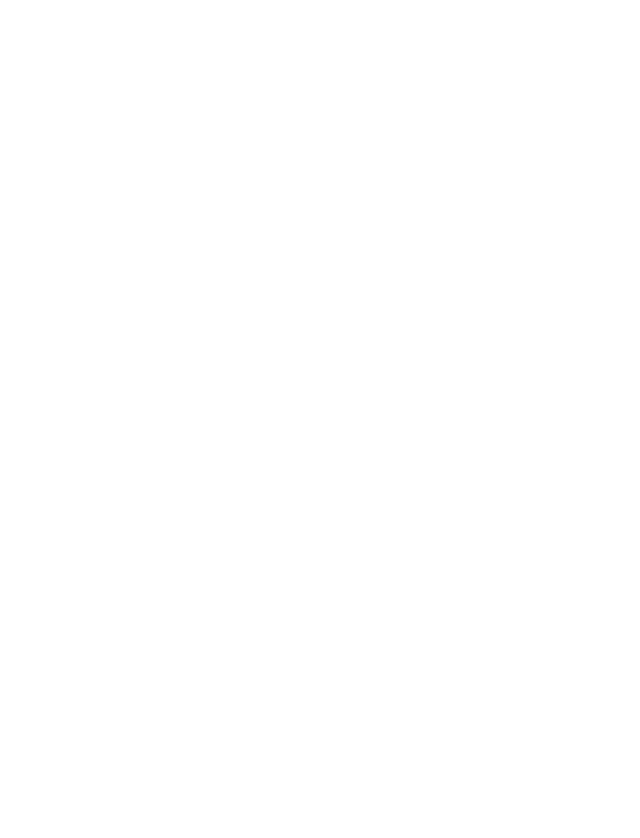
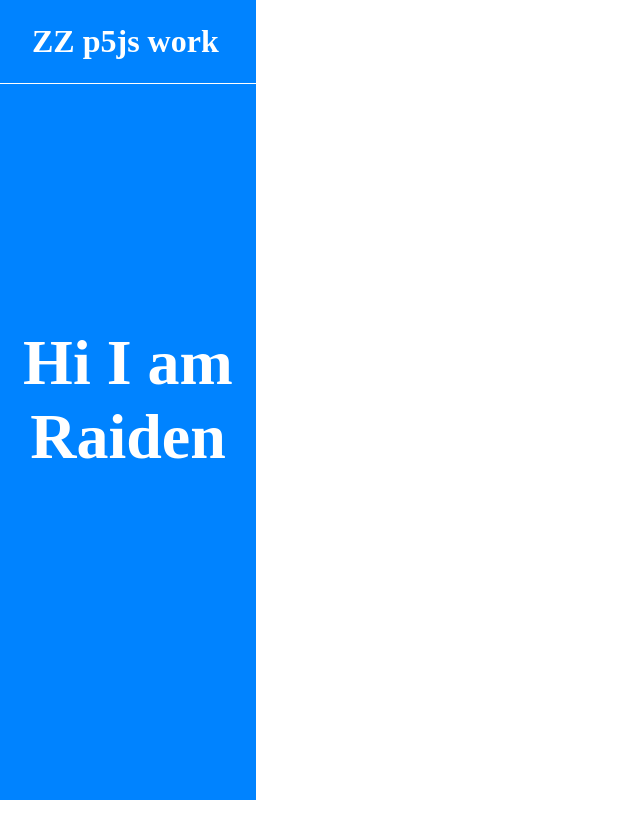
Before and after one commit to ZhaoHouLin/myP5jsWork, a Vue app: page /#/ in a window 1280 px wide. Shown: the top 838 px of the page, without its empty margins (0-640 px from the left). Built offline with nearby package versions, Linux system fonts and the light colour scheme.

Commit message:
create Left&Right Section.vue

```diff
--- a/src/components/Background.vue
+++ b/src/components/Background.vue
@@ -1,13 +1,15 @@
 <template lang='pug'>
-.background I am background
-  iframe(:src='src')
+.background
+  LeftSection
+  RightSection
+
 </template>
 
 <script>
 export default {
   data() {
     return {
-      src: 'http://localhost:8080/work/DigiCode/index.html'
+      DigiCodeSrc: 'http://localhost:8080/work/DigiCode/index.html'
     }
   }
 }
@@ -20,11 +22,15 @@
   position absolute
   size()
   flexCenter()
-  background-color #0f0
+  background-color #0083ff
   z-index -1
 
-  iframe
+
+@media screen and (min-width 1280px)
+  .background
+    position absolute
     size()
-    position absolute
-    border none
+    flexCenter()
+    background-color #0083ff
+    z-index -1
 </style>
--- /dev/null
+++ b/src/components/LeftSection.vue
@@ -0,0 +1,36 @@
+<template lang='pug'>
+.leftSection
+  h1 Hi I am Raiden
+</template>
+
+<script>
+export default {
+
+}
+</script>
+
+<style lang='stylus' scoped>
+@import '../css/style.styl'
+.leftSection
+  flexCenter()
+  size(20%)
+  h1
+    font-family '微軟正黑體'
+    -webkit-writing-mode vertical-lr
+    writing-mode vertical-lr
+    text-align center
+    font-size 3rem
+    color #fff
+
+@media screen and (min-width 1280px)
+  .leftSection
+    flexCenter()
+    size(20%)
+    h1
+      -webkit-writing-mode initial
+      writing-mode initial
+      text-align center
+      font-size 4rem
+      color #fff
+
+</style>
--- /dev/null
+++ b/src/components/RightSection.vue
@@ -0,0 +1,31 @@
+<template lang='pug'>
+.rightSection
+  iframe.DigiCode(:src='DigiCodeSrc')
+</template>
+
+<script>
+export default {
+  data() {
+    return {
+      DigiCodeSrc: 'http://localhost:8080/work/DigiCode/index.html'
+    }
+  }
+}
+</script>
+
+<style lang='stylus'>
+@import '../css/style.styl'
+
+.rightSection
+  size(80%)
+  .DigiCode
+    size()
+    border none
+
+@media screen and (min-width 1280px)
+  .rightSection
+    size(80%)
+    .DigiCode
+      size()
+      border none
+</style>
--- a/src/main.js
+++ b/src/main.js
@@ -5,13 +5,15 @@
 
 import Navbar from './components/Navbar.vue'
 import Background from './components/Background.vue'
+import LeftSection from './components/LeftSection.vue'
+import RightSection from './components/RightSection.vue'
 
 Vue.component('Navbar', Navbar)
 Vue.component('Background', Background)
+Vue.component('LeftSection', LeftSection)
+Vue.component('RightSection', RightSection)
 
 Vue.config.productionTip = false
-
-
 
 
 new Vue({
```
